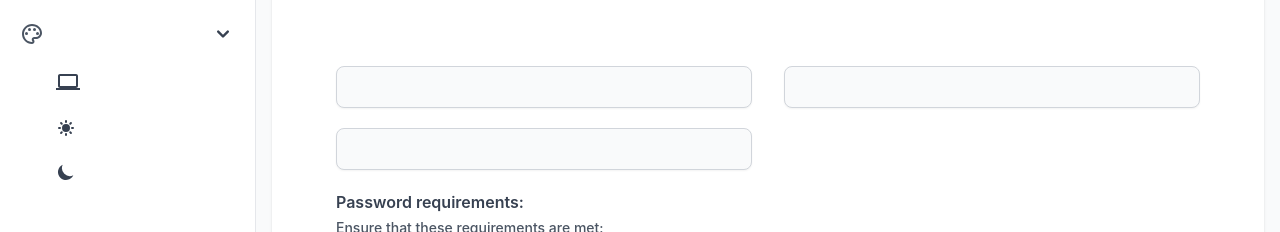
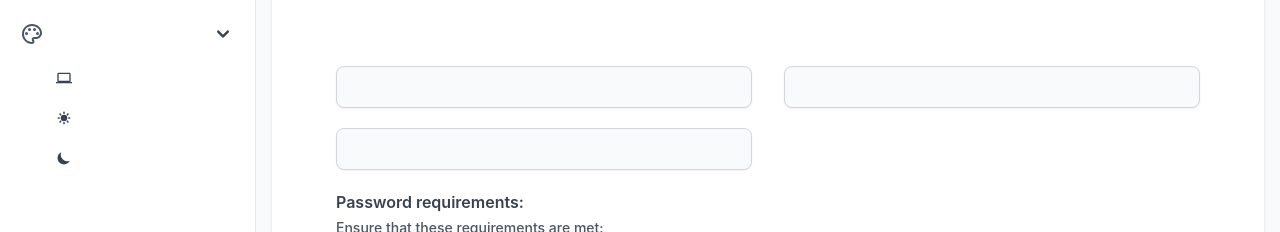
Before and after one commit to sahil-t2k/Engage, a Next.js app: page /property/userprofilesettings in a window 1280 px wide. Both pictures are taken after a click on the button 127 px from the left and 204 px from the top of the page. Shown: the part 170-402 px from the top of the page. Built offline with nearby package versions, Linux system fonts and the light colour scheme; no server answers.

Commit message:
14-01-2023
Icons height reduced on sidebar light, dark and system.

```diff
--- a/components/userprofileheader.js
+++ b/components/userprofileheader.js
@@ -250,7 +250,8 @@ function UserProfileHeader(args) {
                       args?.colorToggle == "" || args?.colorToggle === undefined || args?.colorToggle === null || args?.colorToggle === "system" ?
                       `${args?.color?.text} cursor-pointer  text-base font-bold rounded-lg flex items-center p-2 pl-11`:
                       `${args?.color?.text}  text-base cursor-pointer font-normal rounded-lg flex items-center p-2 pl-11`}>
-                      <svg xmlns="http://www.w3.org/2000/svg" className="mr-1" height="24px" viewBox="0 0 24 24" width="24px" fill="currentColor"><path d="M0 0h24v24H0V0z" fill="none"/><path d="M20 18c1.1 0 1.99-.9 1.99-2L22 6c0-1.1-.9-2-2-2H4c-1.1 0-2 .9-2 2v10c0 1.1.9 2 2 2H0v2h24v-2h-4zM4 6h16v10H4V6z"/></svg>
+                      <svg xmlns="http://www.w3.org/2000/svg" className="w-4 h-4 mr-2"  viewBox="0 0 24 24"  fill="currentColor">
+                        <path d="M0 0h24v24H0V0z" fill="none"/><path d="M20 18c1.1 0 1.99-.9 1.99-2L22 6c0-1.1-.9-2-2-2H4c-1.1 0-2 .9-2 2v10c0 1.1.9 2 2 2H0v2h24v-2h-4zM4 6h16v10H4V6z"/></svg>
                       <a>{language?.systemprefrences}</a></li>
 
                     <li onClick={() => args?.Sec("light")} className={
@@ -260,7 +261,7 @@ function UserProfileHeader(args) {
                      rounded-lg flex items-center p-2 pl-11`}>
                     <svg
                     id="theme-toggle-light-icon"
-                    className=" w-5 h-5 mr-1"
+                    className="w-4 h-4 mr-2"
                     fill="currentColor"
                     viewBox="0 0 20 20"
                     xmlns="http://www.w3.org/2000/svg"
@@ -279,7 +280,7 @@ function UserProfileHeader(args) {
                      rounded-lg flex items-center p-2 pl-11`}>
                   <svg
                     id="theme-toggle-dark-icon "
-                    className="w-5 h-5 mr-1"
+                    className="w-4 h-4 mr-2"
                     fill="currentColor"
                     viewBox="0 0 20 20"
                     xmlns="http://www.w3.org/2000/svg"
--- a/components/userprofilesidebar.js
+++ b/components/userprofilesidebar.js
@@ -113,7 +113,7 @@ const UserProfileSidebar = (args) => {
                       args?.colorToggle == "" || args?.colorToggle === undefined || args?.colorToggle === null || args?.colorToggle === "system" ?
                       `${args?.color?.text}  text-base cursor-pointer font-bold rounded-lg flex items-center p-2 pl-11`:
                       `${args?.color?.text}  text-base font-normal cursor-pointer rounded-lg flex items-center p-2 pl-11`}>
-                      <svg xmlns="http://www.w3.org/2000/svg" className="mr-1" height="24px" viewBox="0 0 24 24" width="24px" fill="currentColor"><path d="M0 0h24v24H0V0z" fill="none"/><path d="M20 18c1.1 0 1.99-.9 1.99-2L22 6c0-1.1-.9-2-2-2H4c-1.1 0-2 .9-2 2v10c0 1.1.9 2 2 2H0v2h24v-2h-4zM4 6h16v10H4V6z"/></svg>
+                      <svg xmlns="http://www.w3.org/2000/svg"  className="w-4 h-4 mr-2" viewBox="0 0 24 24"  fill="currentColor"><path d="M0 0h24v24H0V0z" fill="none"/><path d="M20 18c1.1 0 1.99-.9 1.99-2L22 6c0-1.1-.9-2-2-2H4c-1.1 0-2 .9-2 2v10c0 1.1.9 2 2 2H0v2h24v-2h-4zM4 6h16v10H4V6z"/></svg>
                       <a>{language?.systemprefrences}</a></li>
 
                     <li onClick={() => args?.Sec("light")} className={
@@ -123,7 +123,7 @@ const UserProfileSidebar = (args) => {
                      rounded-lg flex items-center p-2 pl-11`}>
                     <svg
                     id="theme-toggle-light-icon"
-                    className=" w-5 h-5 mr-1"
+                     className="w-4 h-4 mr-2"
                     fill="currentColor"
                     viewBox="0 0 20 20"
                     xmlns="http://www.w3.org/2000/svg"
@@ -143,7 +143,7 @@ const UserProfileSidebar = (args) => {
 
                   <svg
                     id="theme-toggle-dark-icon "
-                    className="w-5 h-5 mr-1"
+                    className="w-4 h-4 mr-2"
                     fill="currentColor"
                     viewBox="0 0 20 20"
                     xmlns="http://www.w3.org/2000/svg"
@@ -154,7 +154,8 @@ const UserProfileSidebar = (args) => {
                       <a>{language?.darkmode}</a>
                     </li>
 
-                  </ul></div>
+                  </ul>
+                  </div>
               </li>
             </ul>
           </div>
```
